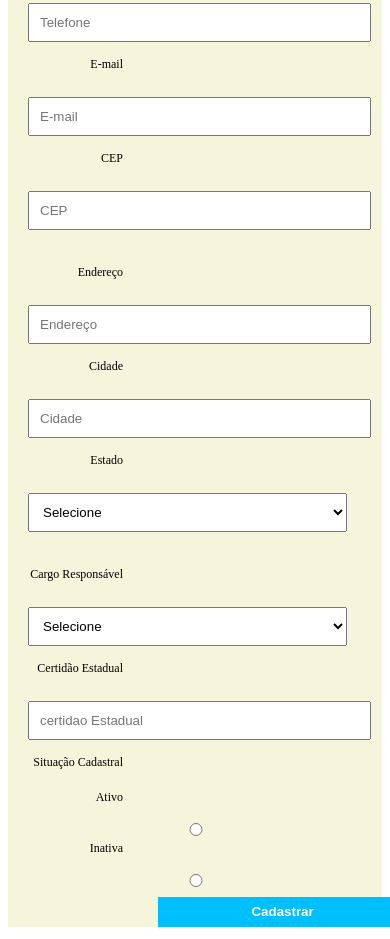
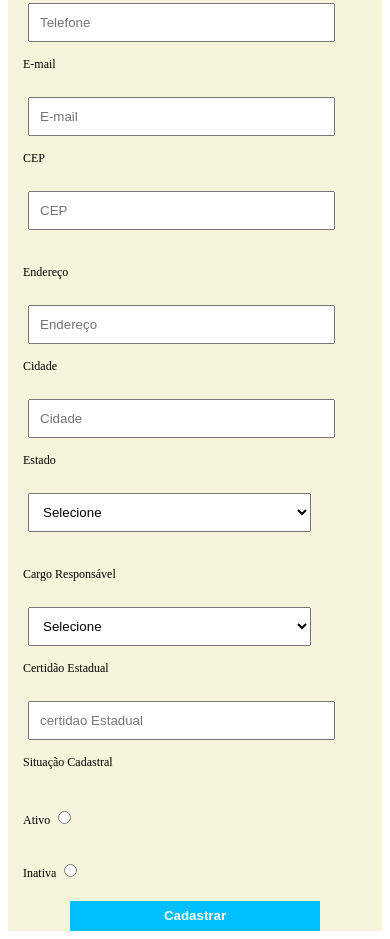
Before and after one commit to JhonatanNobreBarboza/exemplo-formulario-cadastro-empresa, a plain HTML site: page index.html in a window 390 px wide. Shown: the part 479-1418 px from the top of the page. Drawn offline with Linux system fonts and the light colour scheme.

Commit message:
implementacao de formulario mobile e adquacao de resposividade

```diff
--- a/assets/css/style.css
+++ b/assets/css/style.css
@@ -49,15 +49,16 @@ label{
         padding: 10px;
         margin: 10px;
         justify-content: center;
-        width: 90%;
+        width: 80%;
     }
     .form{
         flex-direction: column;
     }
-    .label{
+    label{
         font-size: 12px;
-    width: 100px;
-    text-align: left;
+        width: 100px;
+        text-align: left;
+        justify-content: center;
     }
     .form-btn{
         width: 250px;
@@ -68,6 +69,5 @@ label{
         color: white;
         margin: 0 auto;
         text-align: center;
-        margin-left: 40%;
     }
 }
--- a/index.html
+++ b/index.html
@@ -2,7 +2,7 @@
 <html lang="pt-br">
 <head>
     <meta charset="UTF-8">
-    <meta name="viewport" content="width=device-width, initial-scale=1.0">
+    <meta name="viewport" content="width=device-width">
     <link rel="stylesheet" href="assets/css/style.css">
     <title>Cadastro de Fornecedores</title>
 </head>
@@ -77,14 +77,14 @@
                     <label for="certidaoEstadual">Certidão Estadual</label>
                     <input type="text" name="certidaoEstadual" id="cnpj" class="form-control" placeholder="certidao Estadual" onkeypress="$(this).mask('00.000.000-0')">
                     <label for="situacaoCadastral">Situação Cadastral</label>
+                    <br>
+                   <label for="cad1">Ativo
+                   <input type="radio" id="situacaoCadastral"
+                   name="cad" value="ativo"></label><br>
 
-                   <label for="cad1">Ativo</label>
-                   <input type="radio" id="situacaoCadastral"
-                   name="cad" value="ativo">
-
-                   <label for="cad2">Inativa</label>
-                   <input class="form" type="radio" id="situacaoCadastral2"
-                    name="cad" value="inativo">
+                   <label for="cad2">Inativa
+                   <input type="radio" id="situacaoCadastral2"
+                    name="cad" value="inativo"></label>
 
                 </div>
                 <div class="form-btn">
```
